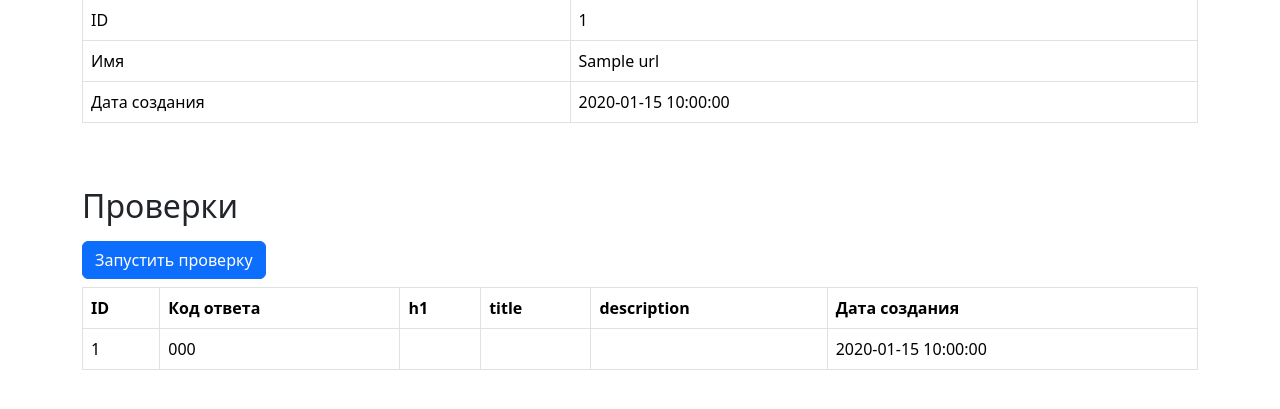
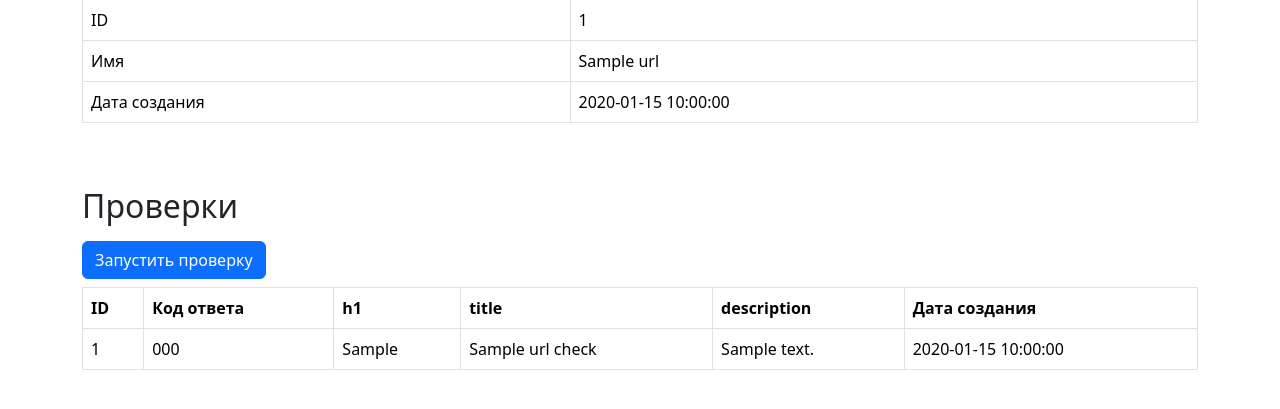
Before and after one commit to Vitaliy-Berezhnoy/python-project-83, a Flask app: page /urls/1 in a window 1280 px wide. Shown: the part 129-538 px from the top of the page. Run offline with Flask 3, Linux system fonts and the light colour scheme; a database or web service that is not in the repository returns one stand-in record (values such as "Sample title"); some libraries are stand-ins or nearby versions.

Commit message:
Completes step_6

```diff
--- a/page_analyzer/app.py
+++ b/page_analyzer/app.py
@@ -1,9 +1,10 @@
 import os
 
 import requests
+from bs4 import BeautifulSoup
 from dotenv import load_dotenv
 from flask import Flask, flash, redirect, render_template, request, url_for
-from requests.exceptions import HTTPError
+from requests.exceptions import ConnectionError, HTTPError, ReadTimeout
 
 from page_analyzer.db import UrlsRepo
 from page_analyzer.url_utilities import is_valid_url, normalize_url
@@ -56,18 +57,21 @@ def url_get(url_id):
 def checks_post(url_id):
     url = repo.get_url(url_id)
     try:
-        resp = requests.get(url['name'], timeout=1)
+        resp = requests.get(url['name'], timeout=5)
         resp.raise_for_status()
-    except HTTPError:
+    except (HTTPError, ReadTimeout, ConnectionError):
         flash('Произошла ошибка при проверке', 'danger')
         return redirect(url_for('url_get', url_id=url_id))
+
+    soup = BeautifulSoup(resp.text)
+    meta_tag = soup.find('meta', attrs={'name': 'description'})
 
     check = {
         'url_id': url_id,
         'status_code': resp.status_code,
-        'h1': None,
-        'title': '',
-        'description': ''
+        'h1': soup.h1.text if soup.h1 else None,
+        'title': soup.title.string if soup.title else None,
+        'description': meta_tag.get('content', None) if meta_tag else None
     }
     repo.add_check(check)
     flash('Страница успешно проверена', 'success')
--- a/page_analyzer/templates/show.html
+++ b/page_analyzer/templates/show.html
@@ -45,9 +45,9 @@
                 <tr>
                     <td>{{check.id}}</td>
                     <td>{{check.status_code or ''}}</td>
-                    <td></td>
-                    <td></td>
-                    <td></td>
+                    <td>{{check.h1 or ''}}</td>
+                    <td>{{check.title or ''}}</td>
+                    <td>{{check.description or ''}}</td>
                     <td>{{check.created_at}}</td>
                 </tr>
                 {% endfor %}
--- a/pyproject.toml
+++ b/pyproject.toml
@@ -5,6 +5,7 @@ description = "Add your description here"
 readme = "README.md"
 requires-python = ">=3.12"
 dependencies = [
+    "beautifulsoup4>=4.13.4",
     "flask>=3.1.1",
     "gunicorn>=23.0.0",
     "psycopg2-binary>=2.9.10",
```
Also changed, not shown: 1 other file.
